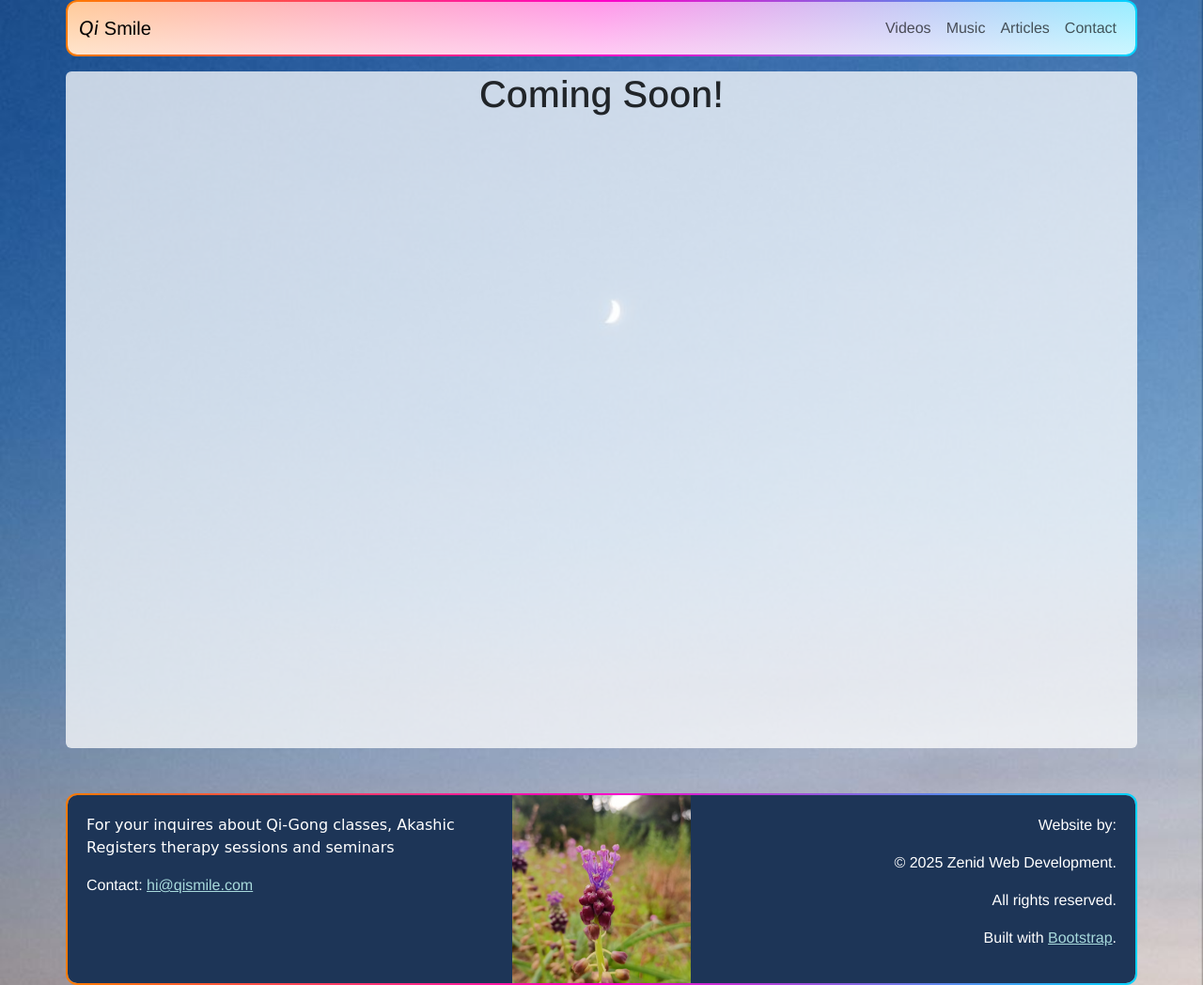
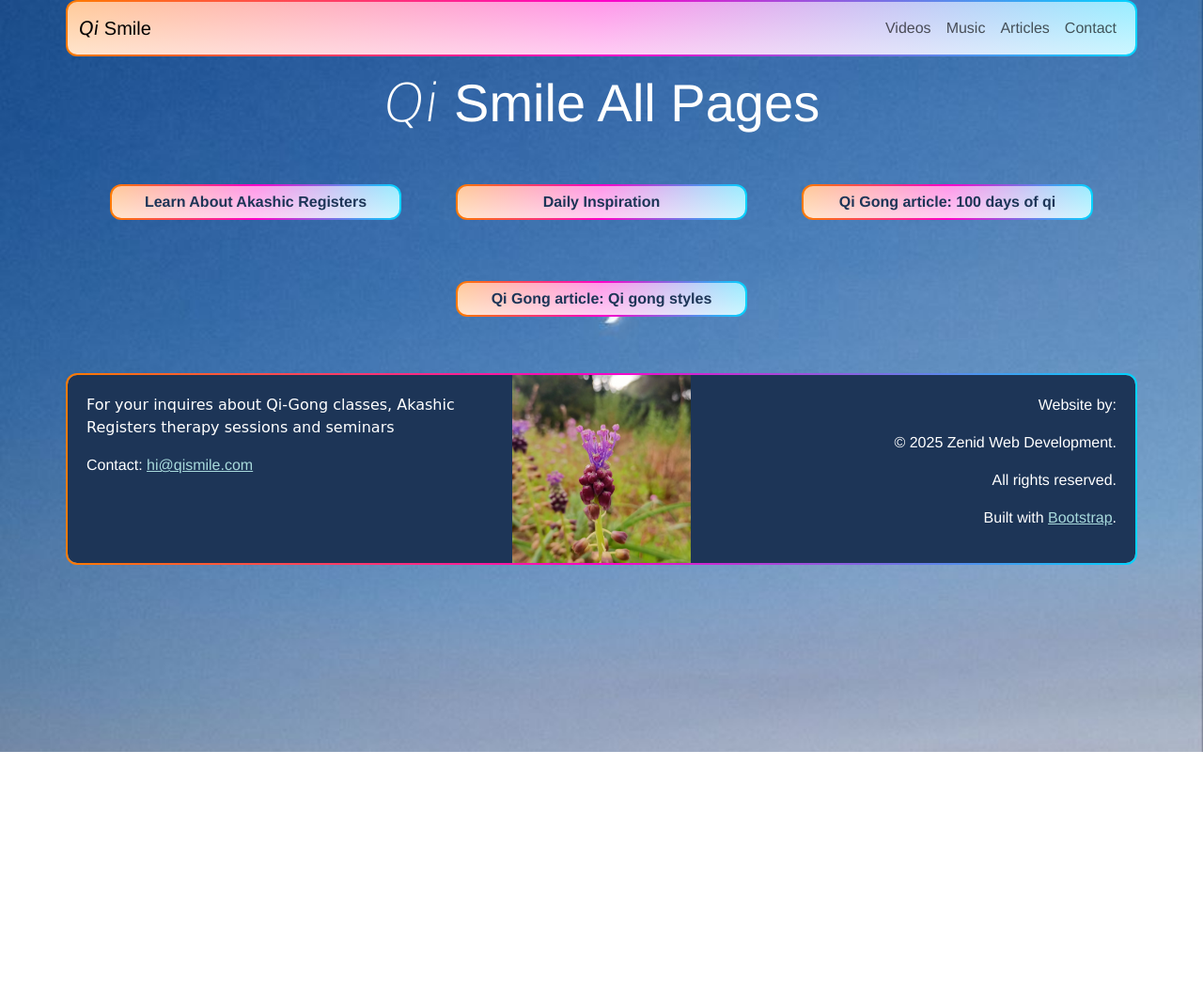
Before and after one commit to zenidreney/qismile, a website with bundled scripts: page pages/index.html in a window 1280 px wide. Shown: the whole page at 94% size. After the commit the page ends 800 px from the top, so only its background shows below. Built offline with nearby package versions, Linux system fonts and the light colour scheme; a web font is replaced by a local one.

Commit message:
created index page content

```diff
--- a/pages/index.html
+++ b/pages/index.html
@@ -30,12 +30,27 @@
 
 
     <!--Article Section-->
-    <main>
-        <section class="section container bg-white bg-opacity-75 rounded mt-3" style="height: 720px;">
+    <main class="text-white">
+         <section class="section container rounded mt-3">
+                <h1 class="display-4"><span class="font-style skew">Qi</span> Smile All Pages</h1>
+                <ul class="d-flex flex-wrap justify-content-center gap-md-5 mt-md-5">
+                    <li>
+                        <a href="./akashic-registers.html" class="mybtn color-border">Learn About Akashic Registers</a>
+                    </li>
+                    <li>
+                        <a href="./daily-inspiration.html" class="mybtn color-border">Daily Inspiration</a>
+                    </li>
+                    <li>
+                        <a href="./hundred-days-of-qi.html" class="mybtn color-border">Qi Gong article: 100 days of qi</a>
+                    </li>
+                    <li>
+                        <a href="./qigong-styles.html" class="mybtn color-border">Qi Gong article: Qi gong styles</a>
+                    </li>
 
-            <h1>Coming Soon!</h1>
+                </ul>
 
-        </section>
+
+            </section>
     </main>
 
 
@@ -55,10 +70,7 @@
         integrity="sha384-YvpcrYf0tY3lHB60NNkmXc5s9fDVZLESaAA55NDzOxhy9GkcIdslK1eN7N6jIeHz"
         crossorigin="anonymous"></script>
 
-        <!-- Modal -->
-     <div class="modal fade" id="support-us-modal" tabindex="-1" aria-labelledby="exampleModalLabel" aria-hidden="true">
 
-     </div>
 
 </body>
 
```
